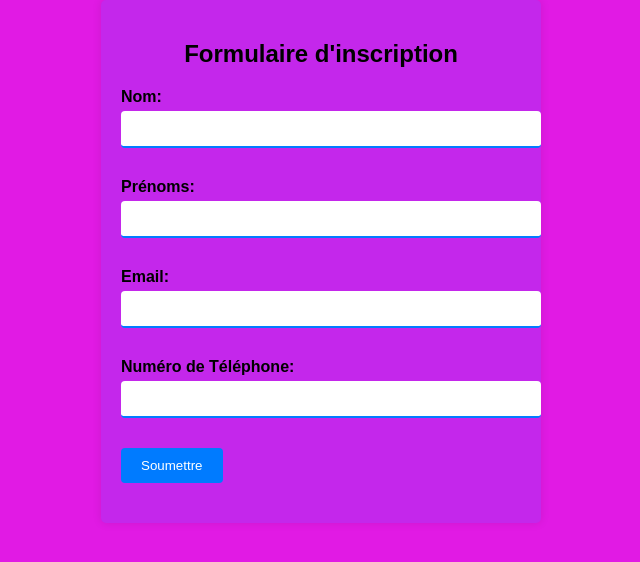
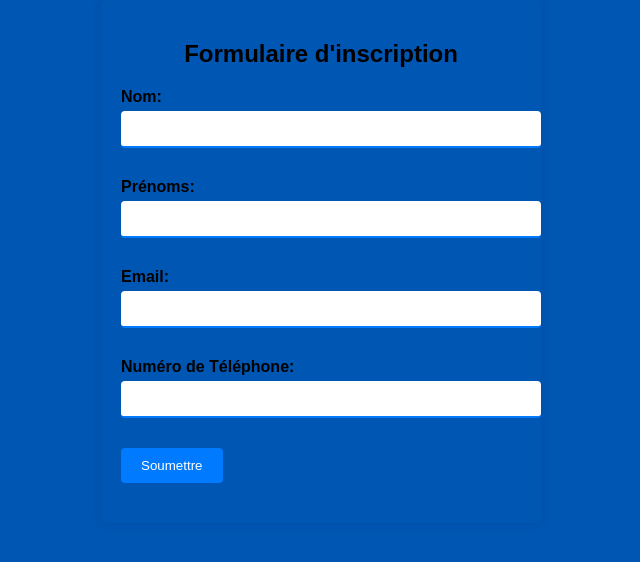
Before and after one commit to raodatyra/amadou, a plain HTML site: page index.html in a window 1280 px wide. Shown: the whole page, without its empty margins (319-959 px from the left). Drawn offline with Linux system fonts and the light colour scheme.

Commit message:
Update index.html

```diff
--- a/index.html
+++ b/index.html
@@ -6,7 +6,7 @@
         /* Styles pour le formulaire */
         body {
             font-family: Arial, sans-serif;
-            background-color: #e11ae4;
+            background-color: #0056b3;
             margin: 0;
             padding: 0;
         }
@@ -15,7 +15,7 @@
             max-width: 400px;
             margin: 0 auto;
             padding: 20px;
-            background-color: #c427eb;
+            background-color:  #0056b3;
             box-shadow: 0 0 10px rgba(0, 0, 0, 0.1);
             border-radius: 5px;
         }
```
